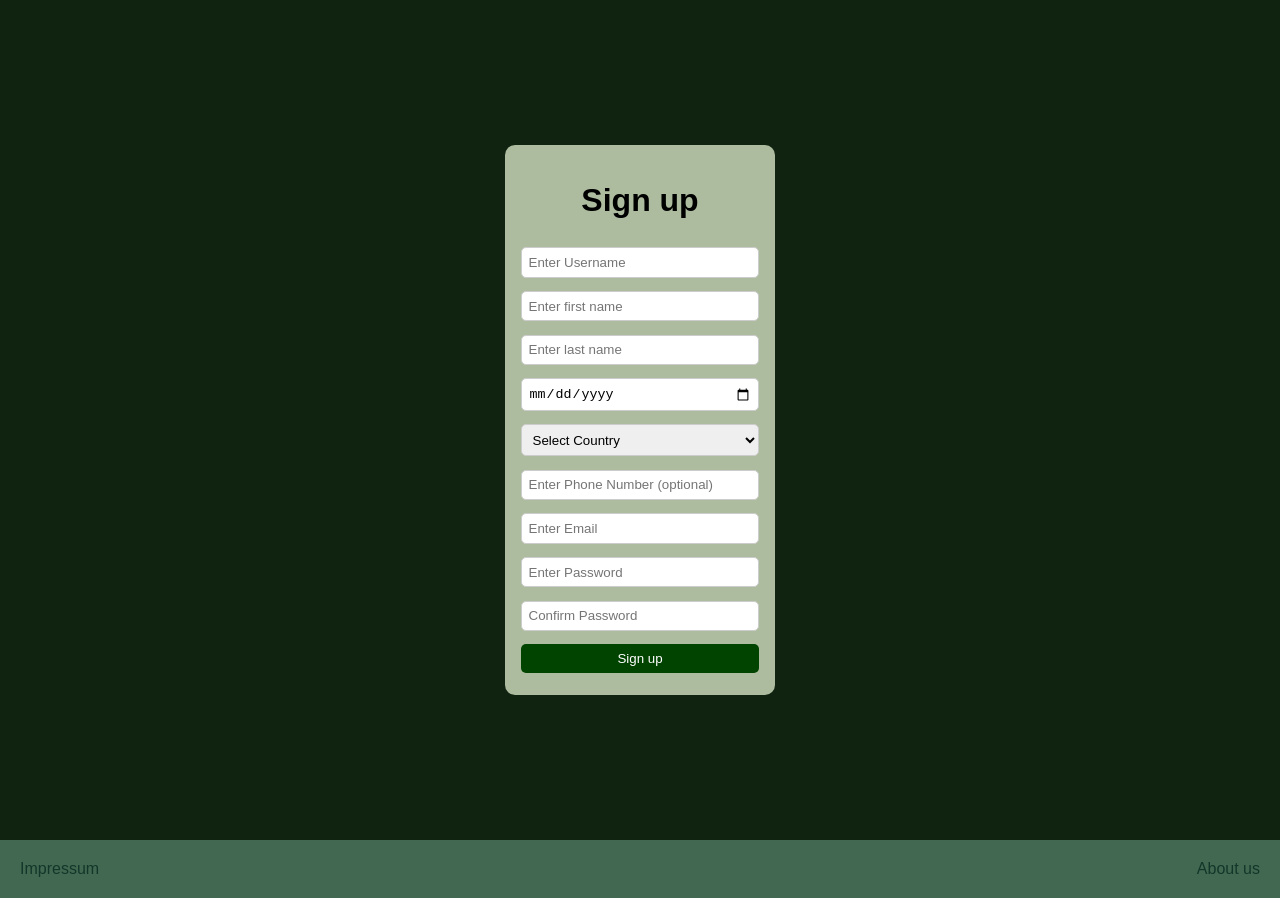
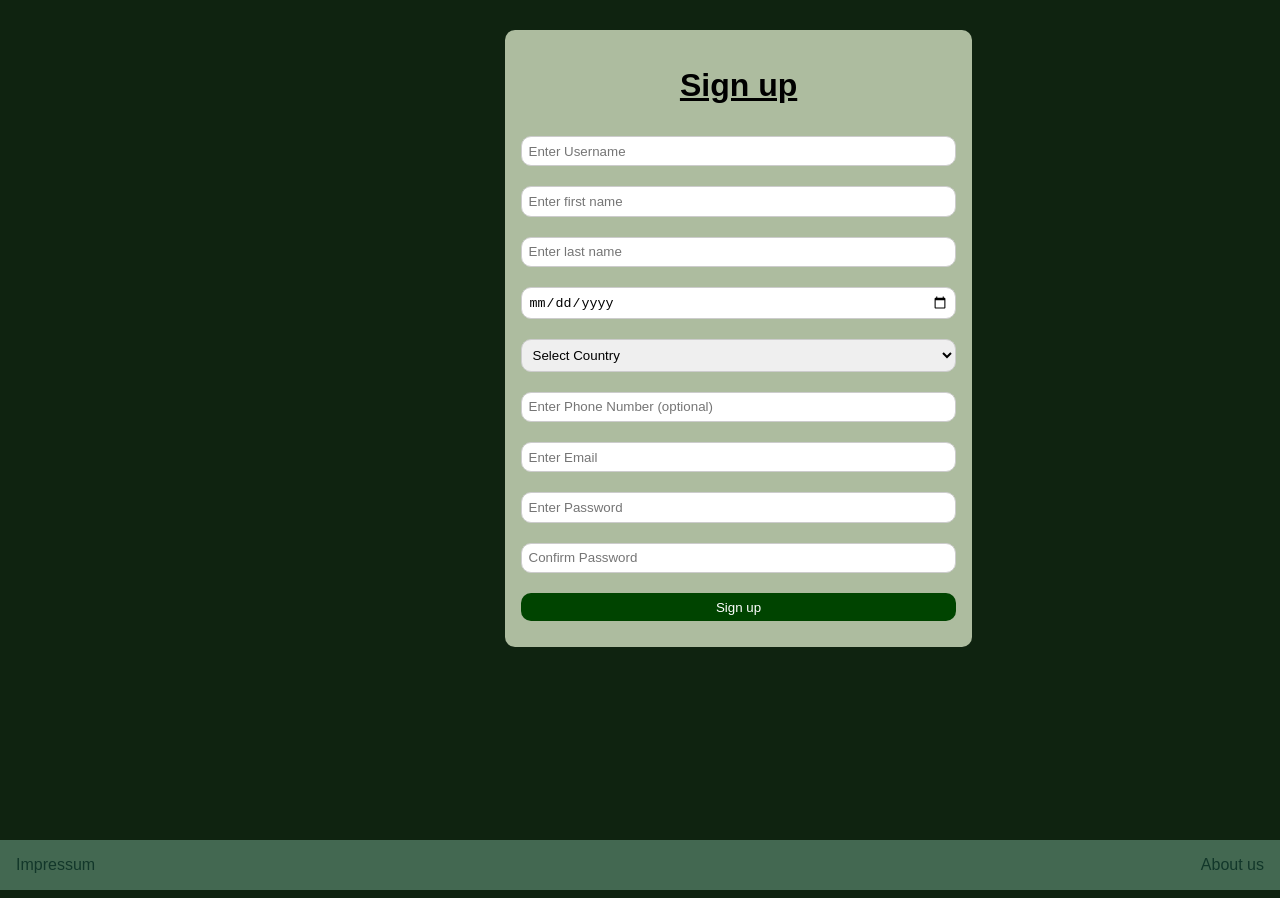
Before and after one commit to Business-Makers/Produkt, a React (Create React App) app in the folder Frontend/strade/: page /signup in a window 1280 px wide. Shown: the part 180-1078 px from the top of the page. Built offline with nearby package versions, Linux system fonts and the light colour scheme.

Commit message:
css changes

```diff
--- a/Frontend/strade/src/App.css
+++ b/Frontend/strade/src/App.css
@@ -25,7 +25,6 @@ main {
   display: flex;
   justify-content: space-between;
   align-items: center;
-  background-color: #0F2310;
   box-sizing: border-box;
 }
 
@@ -64,9 +63,8 @@ main {
   margin: 50px;
 }
 
-.login-container h2 {
-  margin-bottom: 20px;
-  font-size: 24px;
+.login-container h1 {
+  text-decoration: underline;
 }
 
 .input-container {
@@ -135,16 +133,10 @@ p {
 .App-footer {
   color: black;
   width: 100%;
-  padding: 20px;
+  padding: 1em;
   display: flex;
   justify-content: space-between;
   align-items: center;
   background-color: #436851;
   box-sizing: border-box;
 }
-
-@media (max-width: 500px) {
-  .login-container {
-    padding: 20px 30px;
-  }
-}
--- a/Frontend/strade/src/LogIn.js
+++ b/Frontend/strade/src/LogIn.js
@@ -24,14 +24,13 @@ function LogIn() {
 
   const handleSubmit = (e) => {
     e.preventDefault();
-    // Hier kannst du die Formularvalidierung und das Absenden hinzufügen
-    console.log('Form data:', formData);
+    const jsonData = JSON.stringify(formData);
   };
 
   return (
     <div className="App">
       <div className="login-container">
-        <h2>Login</h2>
+        <h1>Login</h1>
         <form onSubmit={handleSubmit} className="input-container">
           <input
             type="text"
--- a/Frontend/strade/src/SignUp.css
+++ b/Frontend/strade/src/SignUp.css
@@ -1,9 +1,10 @@
-/* src/components/SignUpForm.css */
+
 .signup-form {
     display: flex;
     flex-direction: column;
-    max-width: 400px;
-    margin: auto;
+    max-width: 600px;
+    width: 150%;
+    margin: 10px;
     padding: 1em;
     background-color: #ADBC9F;
     border-radius: 10px;
@@ -11,15 +12,16 @@
 
 .signup-form h1 {
     text-align: center;
+    text-decoration: underline;
 }
 
 .signup-form input,
 .signup-form select,
 .signup-form button {
-    margin: 0.5em 0;
+    margin: 0.75em 0;
     padding: 0.5em;
     border: 1px solid #ccc;
-    border-radius: 5px;
+    border-radius: 10px;
 }
 
 .signup-form button {
--- a/Frontend/strade/src/SignUp.js
+++ b/Frontend/strade/src/SignUp.js
@@ -1,5 +1,4 @@
 import React, { useState } from 'react';
-import { Link } from 'react-router-dom';
 import './SignUp.css';
 import './App.css';
 import { countryOptions } from './countryOptions';
@@ -27,7 +26,7 @@ const SignUp = () => {
 
   const handleSubmit = (e) => {
     e.preventDefault();
-    console.log('Form data:', formData);
+    const jsonData = JSON.stringify(formData);
   };
 
   return (
```
